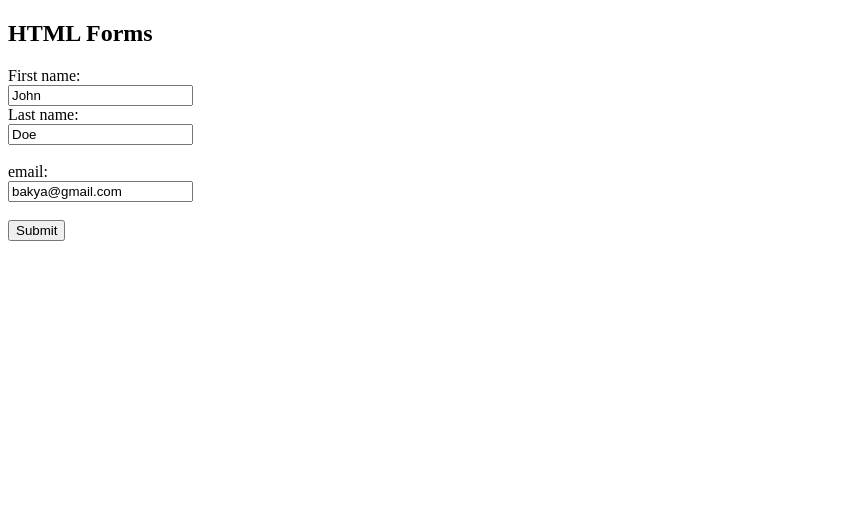
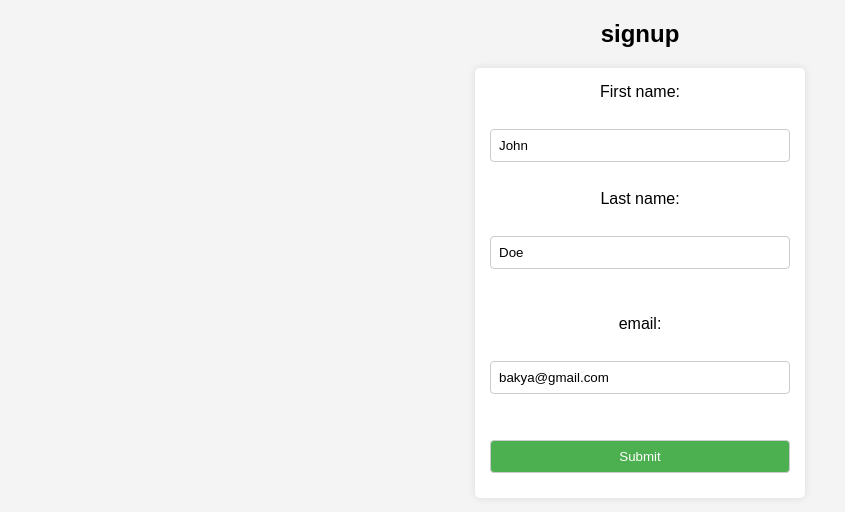
Before and after one commit to bakyalakshmiA/webform, a plain HTML site: page index.html in a window 1280 px wide. Shown: the whole page, without its empty margins (0-845 px from the left). Drawn offline with Linux system fonts and the light colour scheme.

Commit message:
added style

```diff
--- a/index.html
+++ b/index.html
@@ -1,14 +1,59 @@
 <!DOCTYPE html>
 <html>
   <head>
-  <script
-  src='//in.fw-cdn.com/31651611/834440.js'
-  chat='true'>
-</script>
+
+     <meta charset="UTF-8">
+  <meta name="viewport" content="width=device-width, initial-scale=1.0">
+  <title>Signup Form</title>
+  <style>
+    body {
+      font-family: Arial, sans-serif;
+      background-color: #f4f4f4;
+      text-align: center;
+    }
+
+    form {
+      max-width: 300px;
+      margin: 20px auto;
+      padding: 15px;
+      background-color: #fff;
+      border-radius: 5px;
+      box-shadow: 0 0 8px rgba(0, 0, 0, 0.1);
+    }
+
+    label, input {
+      display: block;
+      margin-bottom: 10px;
+    }
+
+    input {
+      width: 100%;
+      padding: 8px;
+      box-sizing: border-box;
+      border: 1px solid #ccc;
+      border-radius: 4px;
+    }
+
+    input[type="submit"] {
+      background-color: #4caf50;
+      color: #fff;
+      cursor: pointer;
+    }
+
+    input[type="submit"]:hover {
+      background-color: #45a049;
+    }
+  </style>
+
+    <script
+    src='//in.fw-cdn.com/31651611/834440.js'
+    chat='true'>
+  </script>
+
   </head>
 <body>
 
-<h2>HTML Forms</h2>
+<h2>signup</h2>
 
 <form action="/action_page.php">
   <label for="fname">First name:</label><br>
```
